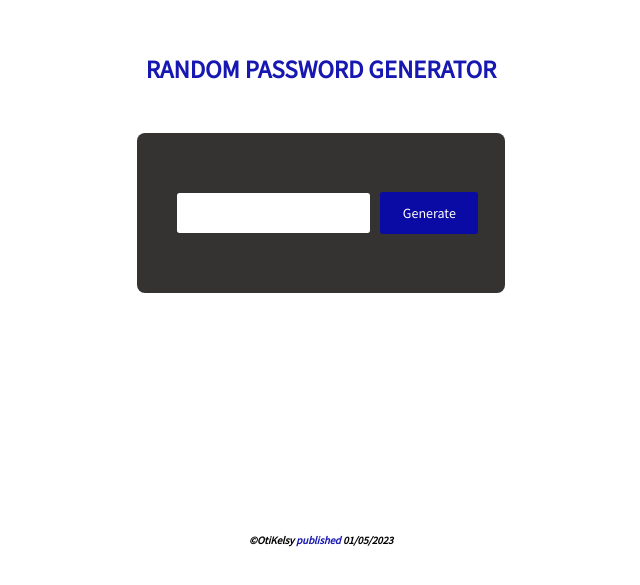
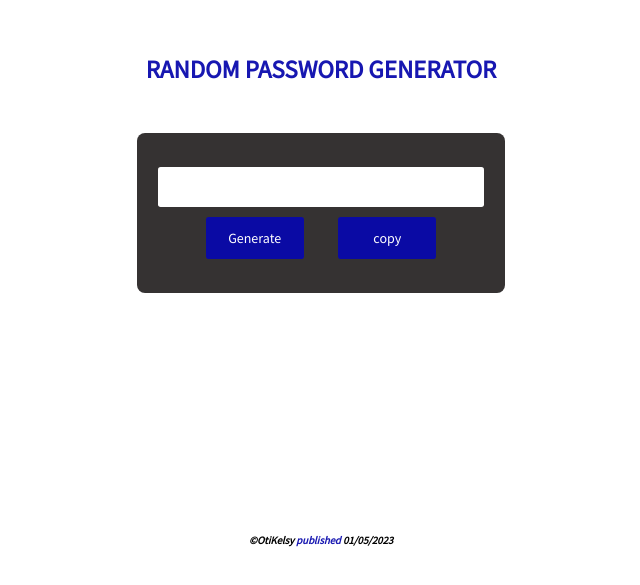
Before and after one commit to OtiKelsy7/password-generator, a plain HTML site: page index.html in a window 1280 px wide. Shown: the part 187-772 px from the top of the page, without its empty margins (319-959 px from the left). Drawn offline with Linux system fonts and the light colour scheme.

Commit message:
upgraded but have bugs to fix

```diff
--- a/index.html
+++ b/index.html
@@ -14,7 +14,12 @@
     <div class="outer-container" id="out">
         <div class="container">
             <input type="text" name="" id="password-input" disabled>
-            <button id="password-button" onclick="genPassword()">Generate</button>
+
+            <div class="inner">
+             <button id="password-button genBtn" onclick="genPassword()">Generate</button>
+             <button id="password-button" onclick="copyPassword()">copy</button>
+            </div>
+
         </div>
     </div>
     <footer>
--- a/main.js
+++ b/main.js
@@ -1,5 +1,6 @@
 //functionalities start
 var password=document.getElementById("password-input");
+let outter = document.getElementById("out")
 
  function genPassword() {
     var chars = "0123456789abcdefghijklmnopqrstuvwxyz!@#$%^&*()ABCDEFGHIJKLMNOPQRSTUVWXYZ";
@@ -11,4 +12,16 @@ var password=document.getElementById("password-input");
   }
         document.getElementById("password-input").value = password;
  }
+
+ function copyPassword() {
+   var copyText = document.getElementById("password-input");
+   copyText.select();
+   document.execCommand("copy");
+   let copied = document.createElement("div")
+   copied.classList.add("popup")
+   copied.innerText = "copied"
+   outter.append(copied)
+   setTimeout(copied, 1000);
+   clearTimeout(copied)
+ }
 //functionalities end
--- a/style.css
+++ b/style.css
@@ -28,10 +28,10 @@ body {
     left: 50%;
     transform: translate(-50%, -50%);
     background-color: rgb(53, 50, 50);
-    display: grid;
-    grid-template-columns: 1fr 150px;
-    gap: 10px;
+    display: flex;
     align-items: center;
+    justify-content: center;
+    flex-direction: column;
     border-radius: .5em;
 }
 
@@ -47,6 +47,14 @@ button {
     font-size: 14px;
     font-weight: 900px;
     cursor: pointer;
+
+}
+
+.inner {
+    margin-top: 10px;
+    width: 300px;
+    display: flex;
+    justify-content: space-evenly;
 }
 
 h1 {
@@ -59,9 +67,9 @@ h1 {
 }
 
 input{
-    width: 14.5em;
+    width: 24.5em;
     height: 3em;
-    margin-left: 40px;
+    margin-left: 0px;
     border: none;
     border-radius: .2em;
     box-shadow: rgba(25, 25,25, .88);
@@ -82,3 +90,18 @@ footer {
     top: 90%;
     font-style: italic;
 }
+
+.popup {
+    width: 80px;
+    height: 30px;
+    background-color: rgba(25, 25,25, .98);
+    border-radius: .5em;
+    text-align: center;
+    padding-top: 3px;
+    color: white;
+    position: absolute;
+    left: 50%;
+    top: 50%;
+    transform:translate(-50%, -50%);
+    font-family: 'Source Sans Pro', sans-serif;
+}
```
